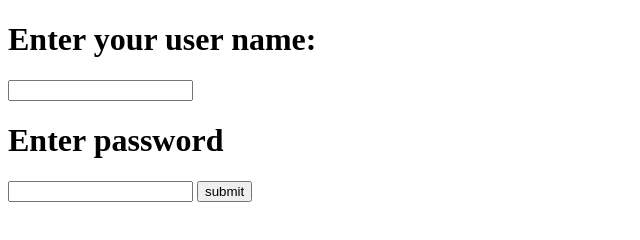
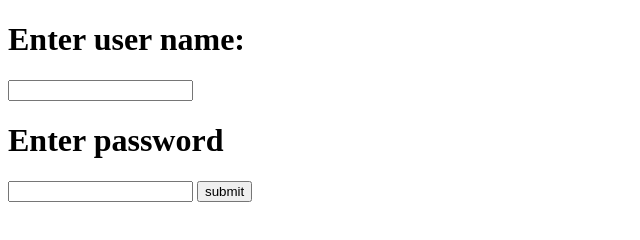
Before and after one commit to Bappa-Bairagya/Web-tech, a plain HTML site: page normal.html in a window 1280 px wide. Shown: the whole page, without its empty margins (0-640 px from the left). Drawn offline with Linux system fonts and the light colour scheme.

Commit message:
add normal

```diff
--- a/normal.html
+++ b/normal.html
@@ -6,7 +6,7 @@
     <title>Document</title>
 </head>
 <body>
-    <h1>Enter your user name:</h1>
+    <h1>Enter user name:</h1>
     <input type="text">
     <h1>Enter password</h1>
     <input type="text">
```
